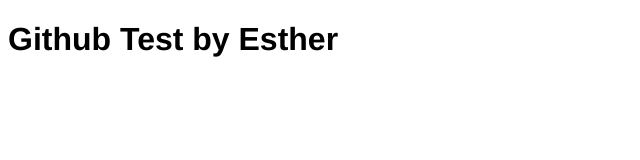
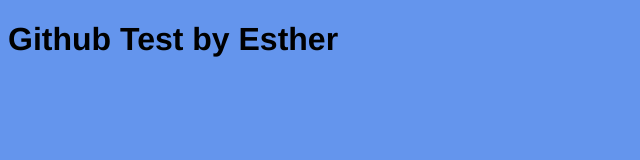
Before and after one commit to chrisechau/1950Repo, a plain HTML site: page index.html in a window 1280 px wide. Shown: the whole page, without its empty margins (0-640 px from the left). Drawn offline with Linux system fonts and the light colour scheme.

Commit message:
Added background

```diff
--- a/index.html
+++ b/index.html
@@ -5,6 +5,7 @@
 	<style>
 		body {
 			font-family: "Helvetica Neue", Helvetica, Arial, Sans-serif;
+			background: cornflowerblue;
 		}
 	</style>
 </head>
```
